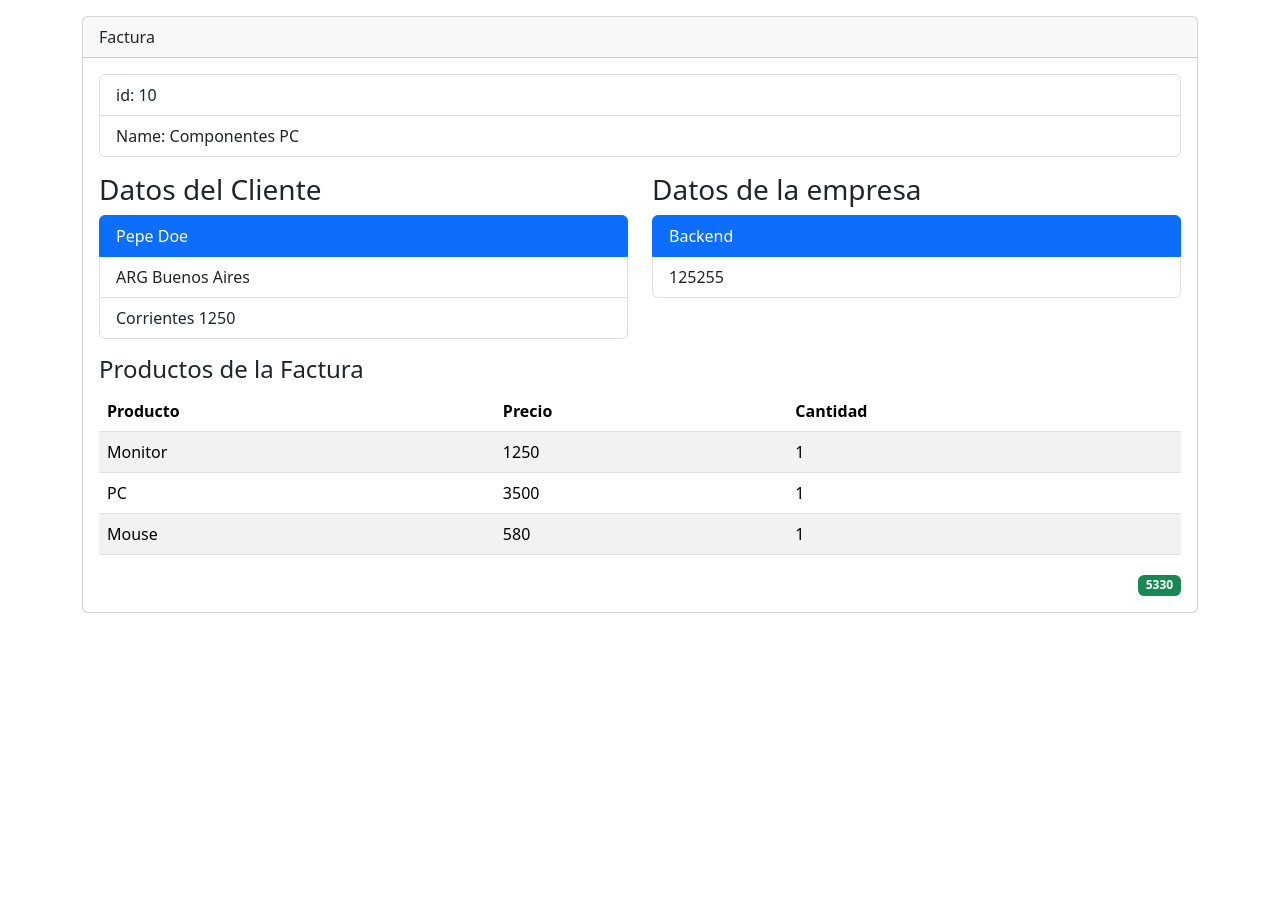
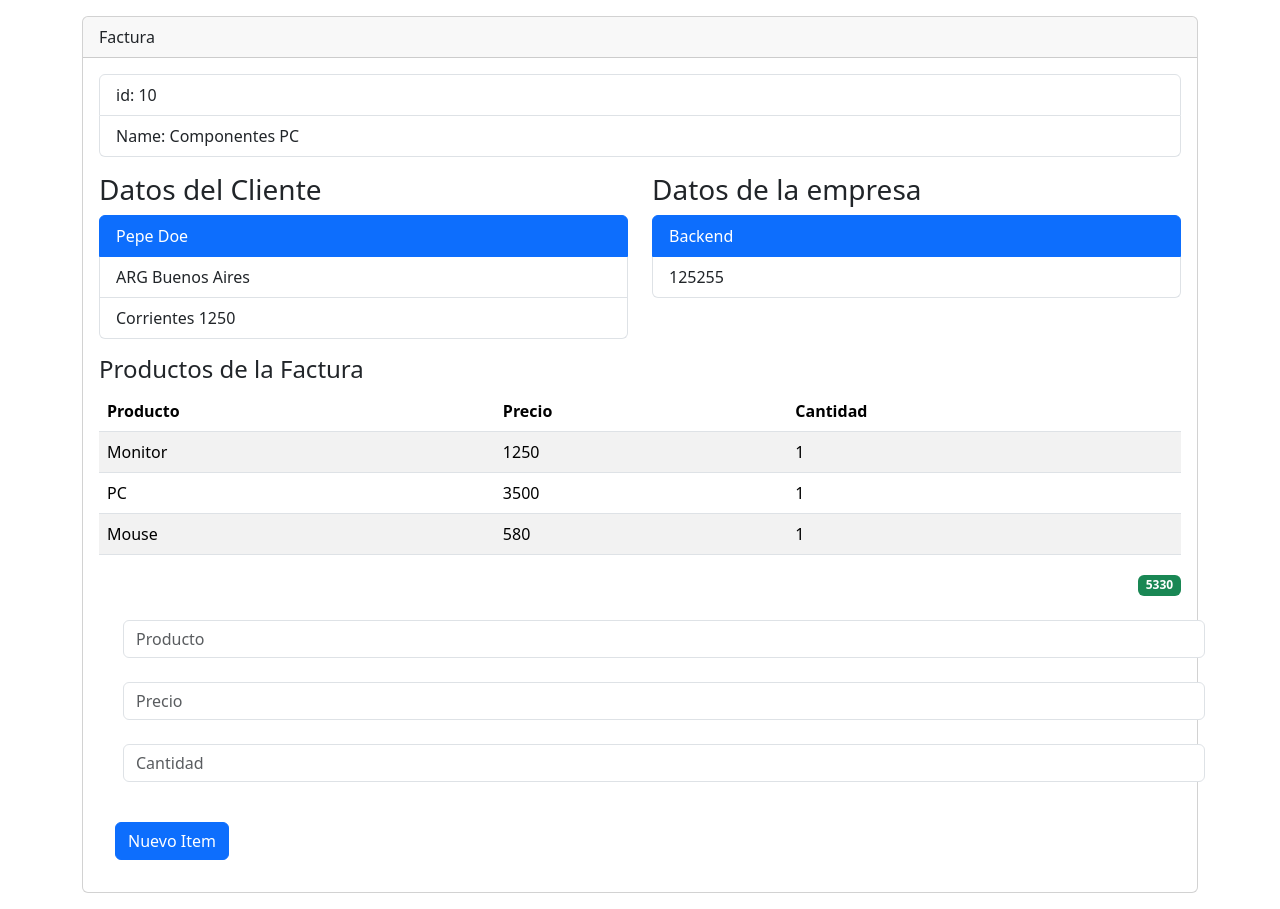
Before and after one commit to mariamoreyra/invoice-app, a React (Vite) app: page / in a window 1280 px wide. Before the commit the page ends 800 px from the top, so only its background shows below. Built offline with nearby package versions, Linux system fonts and the light colour scheme.

Commit message:
Add state in the diferents components

```diff
--- a/src/InvoiceApp.jsx
+++ b/src/InvoiceApp.jsx
@@ -1,4 +1,4 @@
-import React from 'react'
+import React, { useState } from 'react'
 import { getInvoice } from './services/getInvoice'
 import InvoiceView from './components/InvoiceView';
 import ClientView from './components/ClientView';
@@ -7,8 +7,21 @@ import ListItemView from './components/ListItemView';
 import TotalView from './components/TotalView';
 
 function InvoiceApp() {
-    const {invoice, total} = getInvoice();
-    console.log(invoice);
+    const { invoice, total } = getInvoice();
+
+    const [productValue, setProductValue] = useState('');
+    const [priceValue, setPriceValue] = useState('');
+    const [quantityValue, setQuantityValue] = useState('');
+
+    const [addItems, setAddItems] = useState(invoice.items);
+    const [counter, setCounter] = useState(addItems.length + 1);
+
+    //Auxiliares
+    const clearInputs = () => {
+        setProductValue('');
+        setPriceValue('');
+        setQuantityValue('');
+    }
 
     return (
         <>
@@ -30,8 +43,61 @@ function InvoiceApp() {
                                 <CompanyView title={'Datos de la empresa'} company={invoice.company}></CompanyView>
                             </div>
                         </div>
-                        <ListItemView title={'Productos de la Factura'} items={invoice.items}></ListItemView>
+                        <ListItemView title={'Productos de la Factura'} items={addItems}></ListItemView>
                         <TotalView total={total}></TotalView>
+
+                        <form onSubmit={event => {
+                            event.preventDefault();
+                            if(productValue.trim().length <=1) return;
+                            if(priceValue.trim().length <0) return;
+                            if(quantityValue.trim().length <0) return;
+
+                            setAddItems([...addItems,
+                            {
+                                id: counter,
+                                product: productValue,
+                                price: +priceValue,
+                                quantity: +quantityValue
+                            }]);
+
+                            clearInputs();
+                            setCounter(counter + 1);
+                        }}>
+                            <input type="text"
+                                name="product"
+                                value={productValue}
+                                placeholder="Producto"
+                                className="form-control m-4"
+                                onChange={event => {
+                                    console.log(event.target.value);
+                                    setProductValue(event.target.value);
+                                }} />
+
+                            <input type="text"
+                                name="price"
+                                value={priceValue}
+                                placeholder="Precio"
+                                className="form-control m-4"
+                                onChange={event => {
+                                    console.log(event.target.value);
+                                    setPriceValue(event.target.value);
+                                }} />
+
+                            <input type="text"
+                                name="quantity"
+                                value={quantityValue}
+                                placeholder="Cantidad"
+                                className="form-control m-4"
+                                onChange={event => {
+                                    console.log(event.target.value);
+                                    setQuantityValue(event.target.value);
+                                }} />
+
+                            <button
+                                type="submit"
+                                className="btn btn-primary m-3">Nuevo Item</button>
+
+                        </form>
                     </div>
                 </div>
             </div>
```
